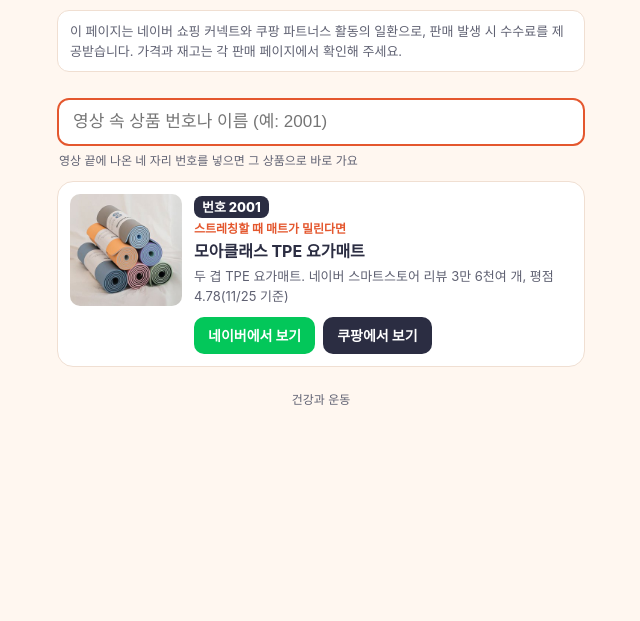
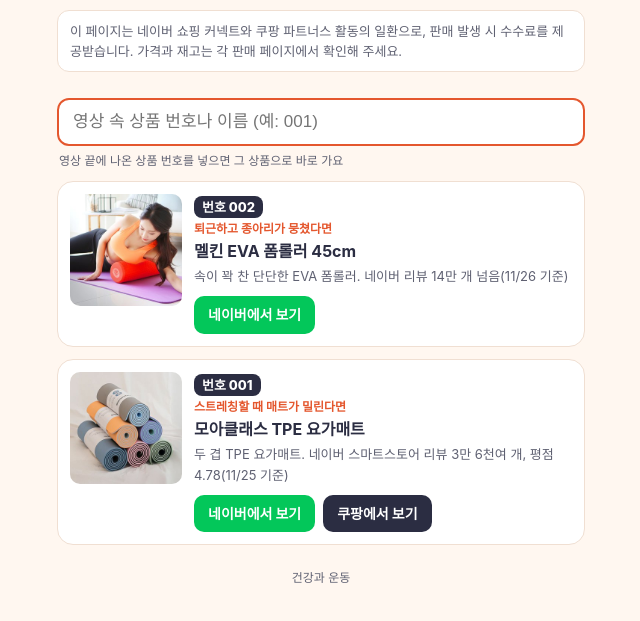
Before and after one commit to jibkkul/jibkkul.github.io, a plain HTML site: page e/index.html in a window 1280 px wide. Shown: the part 151-772 px from the top of the page, without its empty margins (319-959 px from the left). Drawn offline with Linux system fonts and the light colour scheme.

Commit message:
상품 모음 갱신

```diff
--- a/e/index.html
+++ b/e/index.html
@@ -45,14 +45,24 @@
   </header>
   <p class="notice">이 페이지는 네이버 쇼핑 커넥트와 쿠팡 파트너스 활동의 일환으로, 판매 발생 시 수수료를 제공받습니다. 가격과 재고는 각 판매 페이지에서 확인해 주세요.</p>
   <div class="find">
-    <input id="q" type="search" inputmode="numeric" autocomplete="off" placeholder="영상 속 상품 번호나 이름 (예: 2001)" aria-label="상품 번호나 이름으로 찾기">
-    <p>영상 끝에 나온 네 자리 번호를 넣으면 그 상품으로 바로 가요</p>
+    <input id="q" type="search" inputmode="numeric" autocomplete="off" placeholder="영상 속 상품 번호나 이름 (예: 001)" aria-label="상품 번호나 이름으로 찾기">
+    <p>영상 끝에 나온 상품 번호를 넣으면 그 상품으로 바로 가요</p>
   </div>
   <p class="none" id="none">맞는 상품이 없어요. 번호를 다시 확인해 주세요</p>
-    <article class="card" id="2001" data-k="2001 모아클래스 tpe 요가매트 스트레칭할 때 매트가 밀린다면 두 겹 tpe 요가매트. 네이버 스마트스토어 리뷰 3만 6천여 개, 평점 4.78(11/25 기준)">
-      <img src="../img/2001.jpg" alt="모아클래스 TPE 요가매트" loading="lazy" width="300" height="300">
+    <article class="card" id="002" data-alias="2002" data-k="002 2002 멜킨 eva 폼롤러 45cm 퇴근하고 종아리가 뭉쳤다면 속이 꽉 찬 단단한 eva 폼롤러. 네이버 리뷰 14만 개 넘음(11/26 기준)">
+      <img src="../img/e002.jpg" alt="멜킨 EVA 폼롤러 45cm" loading="lazy" width="300" height="300">
       <div class="body">
-        <span class="no">번호 2001</span>
+        <span class="no">번호 002</span>
+        <p class="prob">퇴근하고 종아리가 뭉쳤다면</p>
+        <h2>멜킨 EVA 폼롤러 45cm</h2>
+        <p class="why">속이 꽉 찬 단단한 EVA 폼롤러. 네이버 리뷰 14만 개 넘음(11/26 기준)</p>
+        <div class="btns"><a class="btn nv" href="https://naver.me/GfresuhC" target="_blank" rel="sponsored nofollow noopener">네이버에서 보기</a></div>
+      </div>
+    </article>
+    <article class="card" id="001" data-alias="2001" data-k="001 2001 모아클래스 tpe 요가매트 스트레칭할 때 매트가 밀린다면 두 겹 tpe 요가매트. 네이버 스마트스토어 리뷰 3만 6천여 개, 평점 4.78(11/25 기준)">
+      <img src="../img/e001.jpg" alt="모아클래스 TPE 요가매트" loading="lazy" width="300" height="300">
+      <div class="body">
+        <span class="no">번호 001</span>
         <p class="prob">스트레칭할 때 매트가 밀린다면</p>
         <h2>모아클래스 TPE 요가매트</h2>
         <p class="why">두 겹 TPE 요가매트. 네이버 스마트스토어 리뷰 3만 6천여 개, 평점 4.78(11/25 기준)</p>
@@ -70,7 +80,7 @@
   function run(raw){
     var s=norm(raw); cards.forEach(function(x){ x.classList.remove('hit'); });
     if(!s){ cards.forEach(function(x){ x.style.display=''; }); none.style.display='none'; return; }
-    var c=/^\d{4}$/.test(s) && document.getElementById(s); if(c){ go(c); return; }
+    var c=/^\d{1,4}$/.test(s) && (document.getElementById(s) || document.getElementById(('00'+s).slice(-3)) || document.querySelector('[data-alias="'+s+'"]')); if(c){ go(c); return; }
     var n=0; cards.forEach(function(x){ var ok=x.getAttribute('data-k').replace(/\s/g,'').indexOf(s)>=0; x.style.display=ok?'':'none'; if(ok) n++; });
     none.style.display=n?'none':'block';
   }
```
Also changed, not shown: img/e001.jpg (renamed from img/2001.jpg), img/e002.jpg (added).
